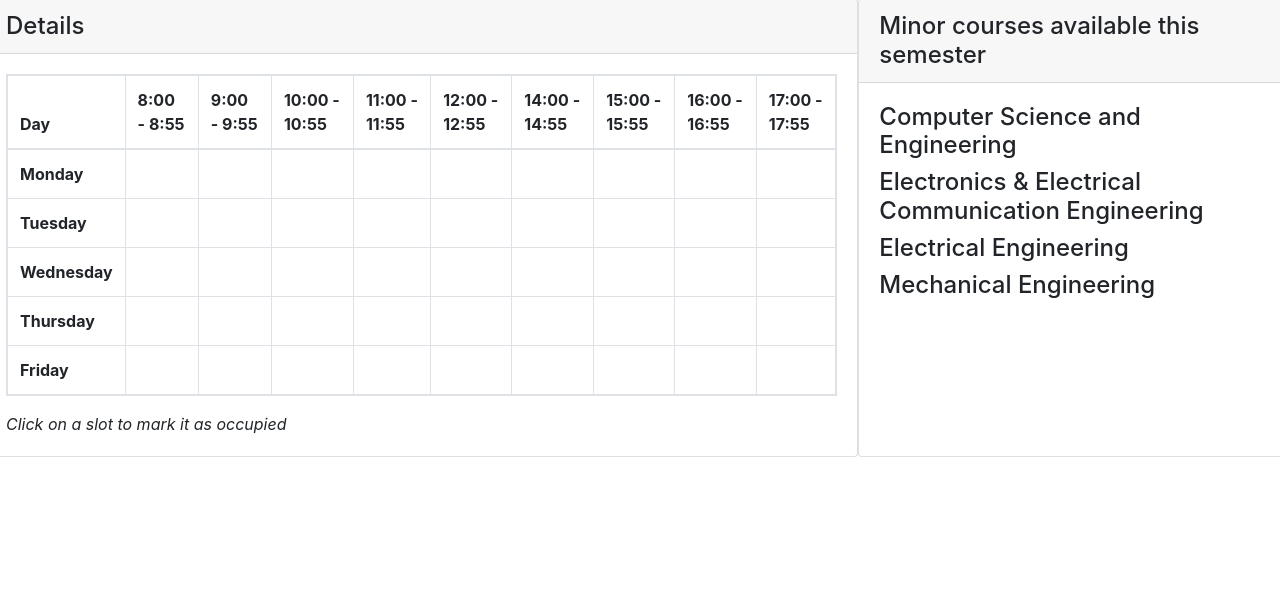
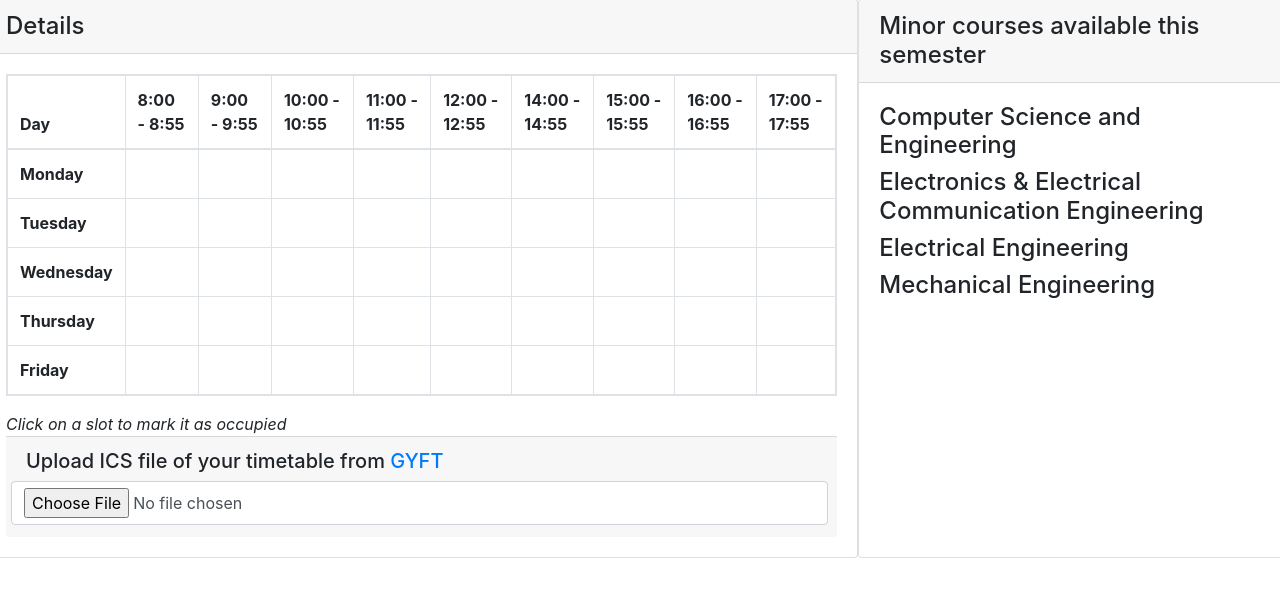
Before and after one commit to arnav-t/what-slot, a Flask app: page / in a window 1280 px wide. Shown: the part 81-678 px from the top of the page. Run offline with Flask 2, Linux system fonts and the light colour scheme; data that the repository does not hold is empty; some libraries are stand-ins or nearby versions.

Commit message:
Load timetable from ICS file (GYFT)

```diff
--- a/app.py
+++ b/app.py
@@ -33,4 +33,4 @@ def minor():
 
 if __name__ == '__main__':
 	port = int(os.environ.get("PORT", 5000))
-	app.run(host='0.0.0.0', port=port)
+	app.run(host='0.0.0.0', port=port, debug=True)
--- a/static/main.js
+++ b/static/main.js
@@ -138,3 +138,49 @@ function toggle(el)
 }
 
 $( '#timet td' ).attr('onclick', 'toggle(this)');
+
+function readICS()
+{
+    var file = document.getElementById( 'file-in' ).files[0];
+    if(file)
+    {
+        $( '#timet td' ).removeClass('table-danger');
+
+        var reader = new FileReader();
+        reader.onload = function(e) {
+            var content = e.target.result;
+            var slots = content.split('DTSTART;TZID=Asia/Kolkata;VALUE=DATE-TIME:');
+            for ( i in slots )
+            {
+                var slot = slots[i];
+                if( i > 0 )
+                {
+                    var hour = parseInt( slot.substring(9, 11) );
+                    var year = parseInt( slot.substring(0,4) );
+                    var month = parseInt( slot.substring(4,6) ) - 1;
+                    var date = parseInt( slot.substring(6,8) );
+
+                    var d = new Date(year, month, date);
+
+                    var day = d.getDay() - 1;
+
+                    var duration = parseInt( slot.substring(28, 29) );
+
+                    if(hour < 14)
+                        hour -= 8;
+                    else
+                        hour -= 9;
+
+                    for(var i = 0; i < duration; ++i)
+                    {
+                        var id = day.toString() + (hour + i).toString();
+                        $( '#' + id ).addClass( 'table-danger' );
+                    }
+
+                }
+            }
+        }
+
+        reader.readAsText(file);
+    }
+}
--- a/templates/home.html
+++ b/templates/home.html
@@ -110,6 +110,12 @@
 				</table>
 				<i>Click on a slot to mark it as occupied</i>
 
+				<div id="det-footer" class="card-footer	input-group">
+					<div class="row">
+						<h5 class="col-auto">Upload ICS file of your timetable from <a href="https://gyftkgp.herokuapp.com/">GYFT</a></h5>
+						<input id="file-in" type="file" class="form-control col-auto" onchange="readICS()">
+					</div>
+				</div>
 			</div>
 		</div>
 		<div class="card col-4 p-0">
```
